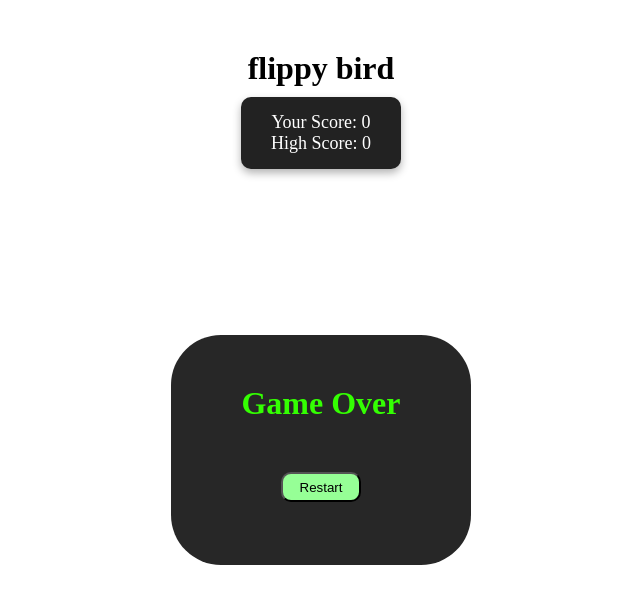
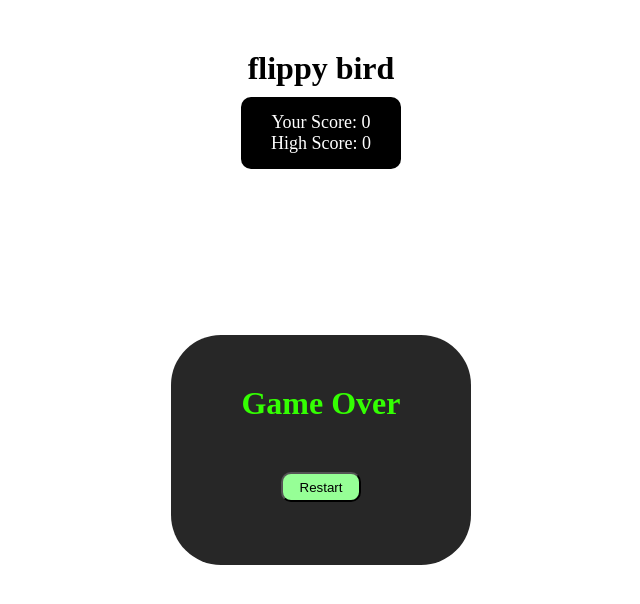
Before and after one commit to Avinash829/flippybird, a plain HTML site: page index.html in a window 1280 px wide. Shown: the whole page, without its empty margins (319-959 px from the left). Drawn offline with Linux system fonts and the light colour scheme.

Commit message:
added minor changes to css and js

```diff
--- a/styles.css
+++ b/styles.css
@@ -8,18 +8,16 @@
     display: flex;
     flex-direction: column;
     align-items: center;
-    justify-content: flex-start;
     min-height: 100vh;
 }
 
 #score {
-    background-color: #222;
+    background-color: black;
     color: white;
     padding: 15px 30px;
     border-radius: 10px;
     margin-top: 10px;
     margin-bottom: 10px;
-    box-shadow: 0 4px 8px rgba(0, 0, 0, 0.3);
     text-align: center;
     font-size: 18px;
 }
```
